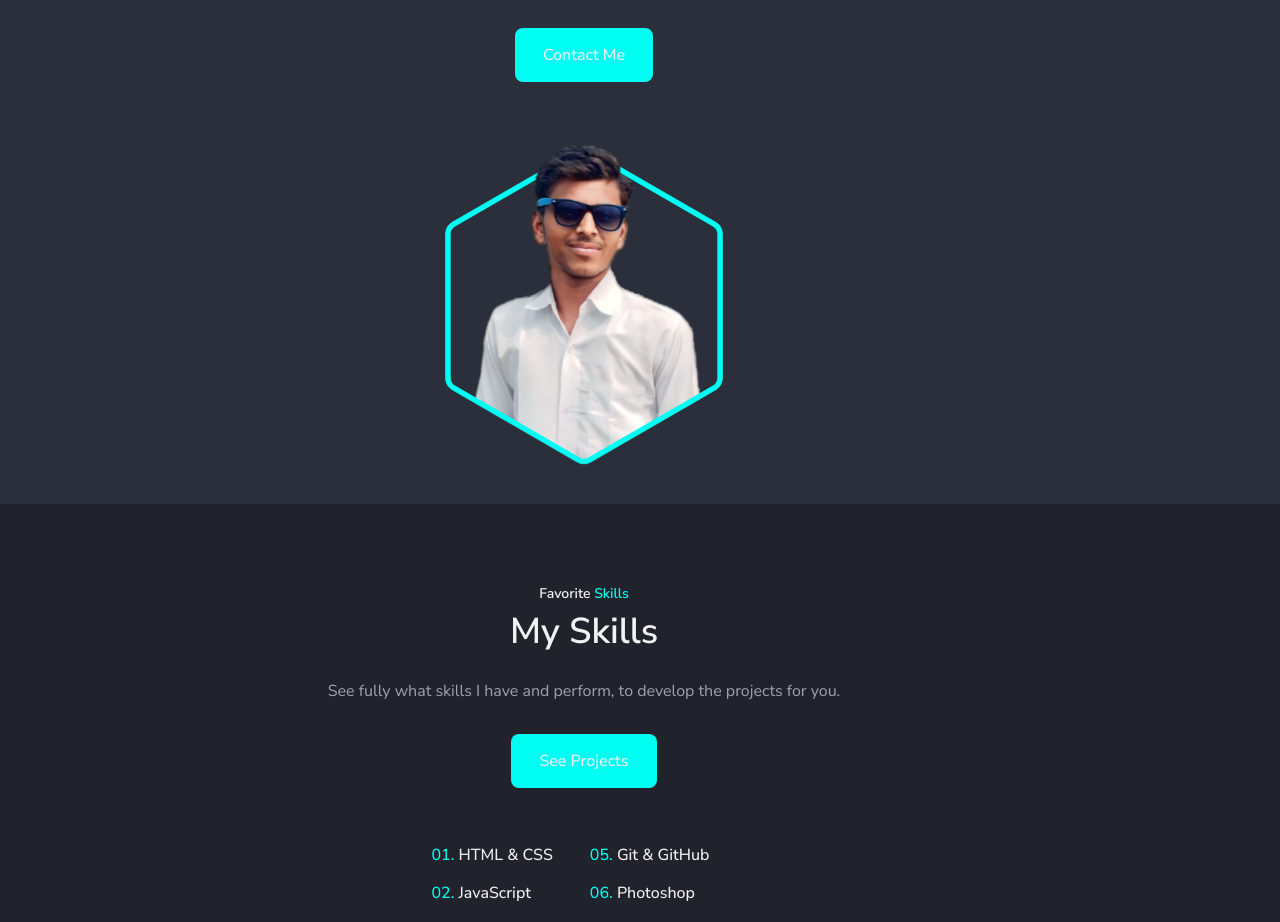
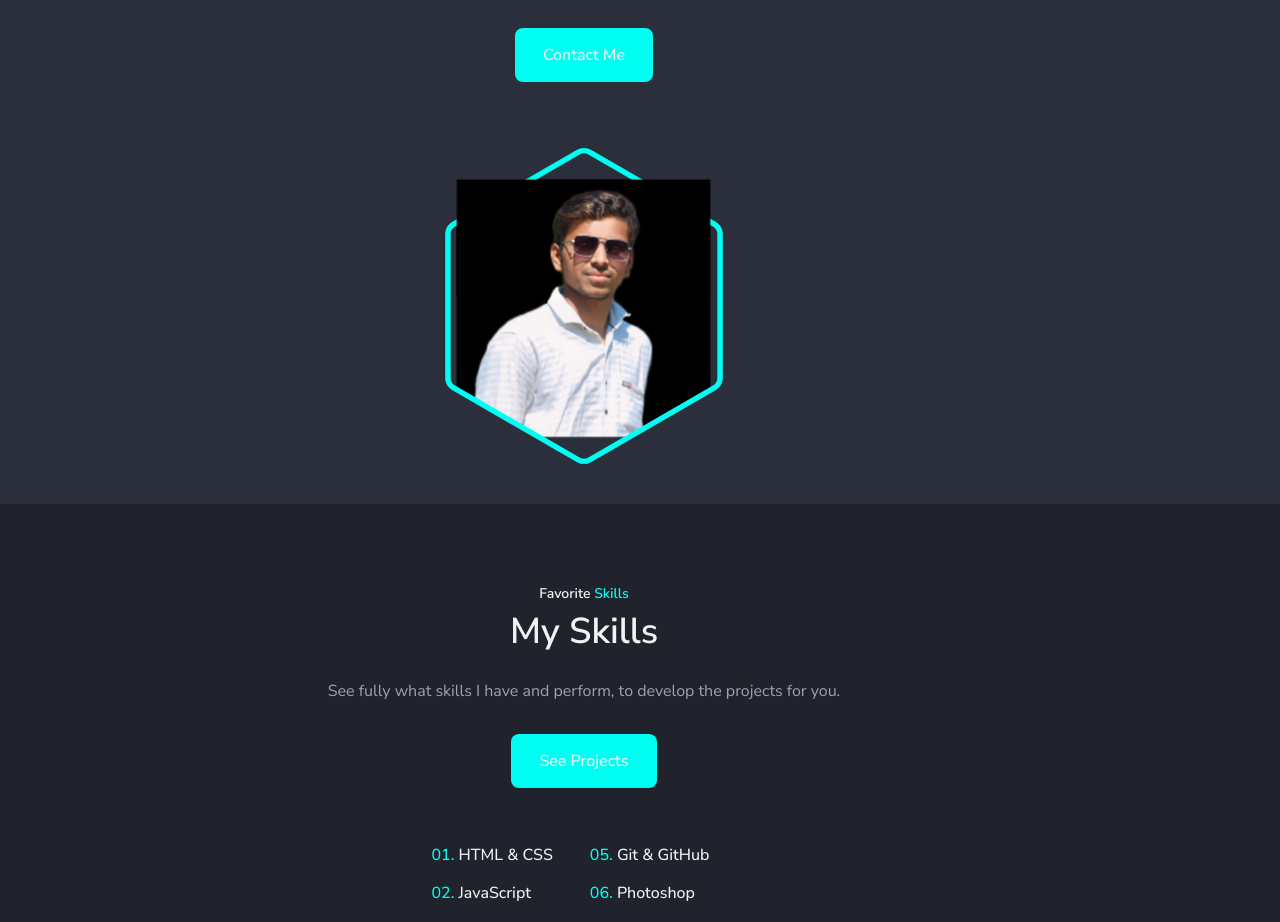
Before and after one commit to altamashpatel1735/apportfolio17.com, a plain HTML site: page index.html in a window 1280 px wide. Shown: the part 1060-1982 px from the top of the page. Drawn offline with nearby package versions, Linux system fonts and the light colour scheme.

Commit message:
Update index.html

```diff
--- a/index.html
+++ b/index.html
@@ -181,8 +181,8 @@
                            </pattern>
 
                            <!-- Insert your profile (recommended size: 640 x 940) -->
-                           <image class="about__img"  id="imageBorder" width="640" height="940" href="Picture1.png"/>
-                        </defs>
+                           <image class="about__img"  id="imageBorder" width="640" height="940" href="Picsart_24-03-20_08-11-31-316.jpg"/>
+                </defs>
                      </svg>
                 </div>
             </div>
```
